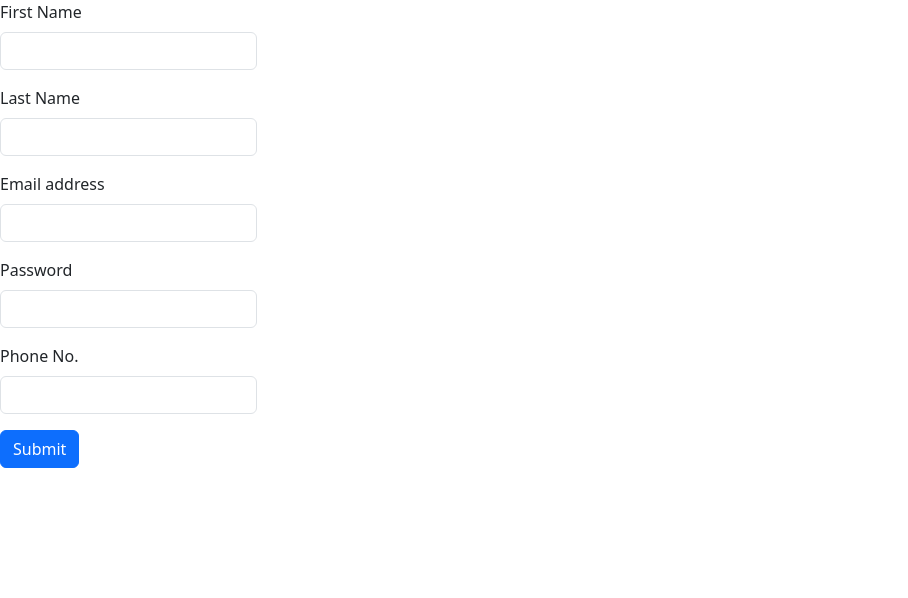
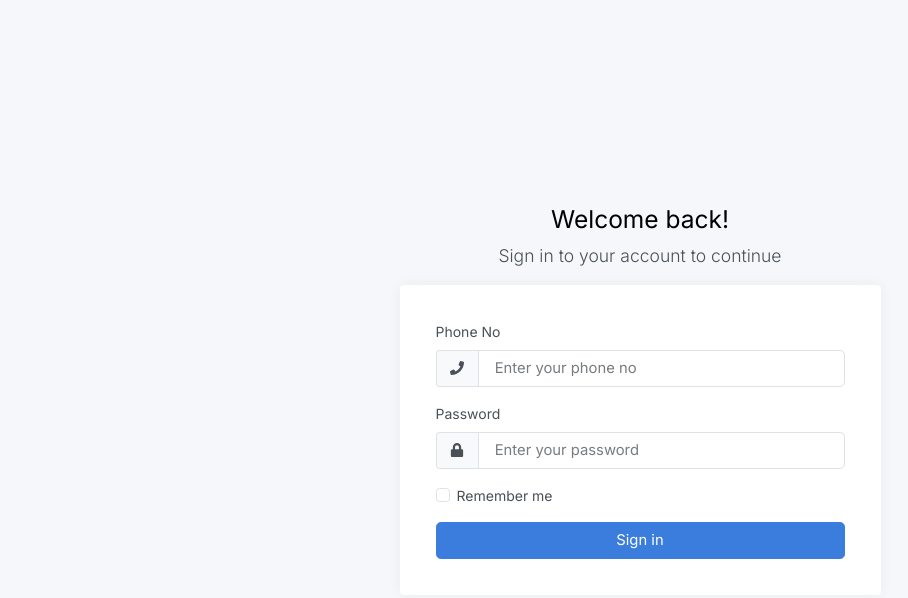
Before and after one commit to humpty17/cabkro-admin-internal, a React (Create React App) app: page / in a window 1280 px wide. Shown: the top 598 px of the page, without its empty margins (0-908 px from the left). Built offline with nearby package versions, Linux system fonts and the light colour scheme.

Commit message:
Add login

```diff
--- a/src/App.js
+++ b/src/App.js
@@ -1,13 +1,14 @@
+import '@fortawesome/fontawesome-free/css/all.min.css';
+import 'bootstrap/dist/css/bootstrap.min.css';
 import './App.css';
-import 'bootstrap/dist/css/bootstrap.min.css'
-import '@fortawesome/fontawesome-free/css/all.min.css';
 
 import Home from './Home';
-import Register from './General/Register/Register';
+import Loader from './General/Components/Loader';
 
 function App() {
   return (
     <>
+    <Loader></Loader>
     <Home/>
     </>
   );
--- /dev/null
+++ b/src/General/Components/Loader.js
@@ -0,0 +1,20 @@
+import { useContext, useEffect } from "react";
+import { LoadingContext } from "../../store/loading-context";
+
+
+
+const Loader = () =>{
+  const {isLoading} = useContext(LoadingContext);
+
+    useEffect(()=>{
+      console.log(isLoading)
+    },[isLoading])
+    if (isLoading === false) return null;
+  return(
+    <div className="loader">
+	    <div className="loader_icon"></div>
+    </div>
+  )
+}
+
+export default Loader;
--- /dev/null
+++ b/src/General/GeneralMethod.js
@@ -0,0 +1,17 @@
+import axios from "axios";
+
+export const callApi = async (methodType, url, apiData, apiHeader) =>{
+    try{
+        console.log(process.env.REACT_APP_API_URL)
+        const response = await axios({
+            method: methodType,
+            url: process.env.REACT_APP_API_URL + url,
+            data: { ...apiData },
+            headers: { ...apiHeader },
+        });
+        return response
+    }
+    catch(err){
+        return null
+    }
+}
--- a/src/Home.js
+++ b/src/Home.js
@@ -5,16 +5,20 @@ import Navbar from './General/Navbar'
 import PopularDestinations from './pages/PopularDestinations'
 import { CurrentPageContext } from './store/pages-context'
 import { DASHBOARDPAGE, LOGINPAGE, POPULARDESTINATIONPAGE, REGISTERPAGE } from './General/ConstStates'
-import Login from './General/Login/Login'
+
 import Register from './General/Register/Register'
+import Login from './Login/Login'
 
 const Home = () => {
   const {currentPage,handlePageClick} =useContext(CurrentPageContext)
   return (
     <>
     {
-      // currentPage === LOGINPAGE && <Login/>  &&
-      currentPage === REGISTERPAGE && <Register/>
+       currentPage === LOGINPAGE && <Login/>
+
+    }
+    {
+currentPage === REGISTERPAGE && <Register/>
     }
     {
       currentPage !== LOGINPAGE && currentPage !== REGISTERPAGE &&
--- a/src/General/Login/Login.jsx
+++ b/src/Login/Login.jsx
@@ -1,7 +1,32 @@
-import React from "react";
-import { FaEnvelope, FaLock } from "react-icons/fa";
+import React, { useContext, useState } from "react";
+import { FaLock, FaPhone } from "react-icons/fa";
+import { CurrentPageContext } from "../store/pages-context";
+import { callApi } from "../General/GeneralMethod";
+import LoadingContextProvider, { LoadingContext } from "../store/loading-context";
 
 const Login = () => {
+  const {currentPage,handlePageClick} =useContext(CurrentPageContext)
+  const {startLoading, stopLoading} = useContext(LoadingContext)
+  const [enteredUserDetail, setEnteredUserDetail] = useState({
+    'phoneNo':'',
+    'password': '',
+    'rememberMe': false
+  })
+
+  const handleInputChange = (e)=>{
+    setEnteredUserDetail({...enteredUserDetail, [e.target.name]: e.target.value})
+  }
+
+  const handleLoginClick = async (e) =>{
+    e.preventDefault()
+    console.log(enteredUserDetail)
+    startLoading()
+    const response = await callApi("get", `Auth/LoginAdmin?Phone=${enteredUserDetail.phoneNo}&Password=${enteredUserDetail.password}`, {}, {})
+    stopLoading()
+    if(response!==null && response !==undefined){
+      console.log(response)
+    }
+  }
   return (
     <main className="d-flex w-100">
       <div className="container d-flex flex-column">
@@ -17,16 +42,19 @@ const Login = () => {
                   <div className="m-sm-3">
                     <form>
                       <div className="mb-3">
-                        <label className="form-label">Email</label>
+                        <label className="form-label">Phone No</label>
                         <div className="input-group">
                           <span className="input-group-text">
-                            <FaEnvelope />
+                            <FaPhone />
                           </span>
                           <input
                             className="form-control form-control-lg"
-                            type="email"
-                            name="email"
-                            placeholder="Enter your email"
+                            type="number"
+                            name="phoneNo"
+                            id="phoneNo"
+                            placeholder="Enter your phone no"
+                            value={enteredUserDetail.phoneNo}
+                            onChange={handleInputChange}
                           />
                         </div>
                       </div>
@@ -40,7 +68,10 @@ const Login = () => {
                             className="form-control form-control-lg"
                             type="password"
                             name="password"
+                            id="password"
                             placeholder="Enter your password"
+                            value={enteredUserDetail.password}
+                            onChange={handleInputChange}
                           />
                         </div>
                       </div>
@@ -50,9 +81,9 @@ const Login = () => {
                             id="customControlInline"
                             type="checkbox"
                             className="form-check-input"
-                            value="remember-me"
-                            name="remember-me"
-                            defaultChecked
+                            checked={enteredUserDetail.rememberMe}
+                            name="rememberMe"
+                            onChange={handleInputChange}
                           />
                           <label
                             className="form-check-label text-small"
@@ -66,6 +97,7 @@ const Login = () => {
                         <button
                           type="submit"
                           className="btn btn-lg btn-primary"
+                          onClick={handleLoginClick}
                         >
                           Sign in
                         </button>
@@ -74,10 +106,10 @@ const Login = () => {
                   </div>
                 </div>
               </div>
-              <div className="text-center mb-3">
+              {/* <div className="text-center mb-3">
                 Don't have an account?{" "}
-                <a href="pages-sign-up.html">Sign up</a>
-              </div>
+                <a onClick={handleSignUpClick}>Sign up</a>
+              </div> */}
             </div>
           </div>
         </div>
--- a/src/index.js
+++ b/src/index.js
@@ -3,14 +3,22 @@ import ReactDOM from 'react-dom/client';
 import App from './App';
 import AdminContextProvider from './store/admin-context';
 import CurrentPageContextProvider, { CurrentPageContext } from './store/pages-context';
+import LoadingContextProvider from './store/loading-context';
+import Loader from './General/Components/Loader';
 
 const root = ReactDOM.createRoot(document.getElementById('root'));
 root.render(
   <React.StrictMode>
     <CurrentPageContextProvider>
-    <AdminContextProvider>
-    <App />
-    </AdminContextProvider>
+      <LoadingContextProvider>
+        <AdminContextProvider>
+          <>
+            <Loader></Loader>
+            <App />
+          </>
+
+        </AdminContextProvider>
+      </LoadingContextProvider>
     </CurrentPageContextProvider>
   </React.StrictMode>
 );
--- /dev/null
+++ b/src/store/loading-context.js
@@ -0,0 +1,35 @@
+import { createContext,  useState } from "react"
+
+
+export const LoadingContext = createContext({
+    isLoading:false,
+    startLoading:()=>{},
+    stopLoading:()=>{}
+})
+
+
+const LoadingContextProvider = ({children})=>{
+    const [isLoading, setIsLoading] = useState(false);
+
+    const startLoading = () =>{
+
+      setIsLoading(true)
+       document.body.style.overflowY = 'hidden';
+    }
+    const stopLoading = () =>{
+
+      setIsLoading(false)
+      document.body.style.overflowY = 'visible';
+
+    }
+
+    return (
+        <LoadingContext.Provider
+            value={{isLoading, startLoading, stopLoading}}
+        >
+          {children}
+        </LoadingContext.Provider>
+      );
+}
+
+export default LoadingContextProvider
--- a/src/store/pages-context.js
+++ b/src/store/pages-context.js
@@ -1,5 +1,7 @@
-import React, { createContext, useState } from 'react'
-import { DASHBOARDPAGE, LOGINPAGE, REGISTERPAGE } from '../General/ConstStates';
+import React, { createContext, useState } from 'react';
+import { DASHBOARDPAGE, LOGINPAGE } from '../General/ConstStates';
+
+
 
 export const CurrentPageContext = createContext({
   sidebarOpen:false,
@@ -9,7 +11,7 @@ export const CurrentPageContext = createContext({
 })
 
 const CurrentPageContextProvider = ({children}) =>{
-  const [currentPage, setCurrentPage] = useState(REGISTERPAGE);
+  const [currentPage, setCurrentPage] = useState(LOGINPAGE);
 
   const handlePageClick = (pageName) => {
     setCurrentPage(pageName);
```
Also changed, not shown: src/hooks/useLocalStorage.js (added, +31 -0 lines), src/store/login-context.js (added, +34 -0 lines), src/App.css, 2 other files (tests, documents, lock files or other folders).
